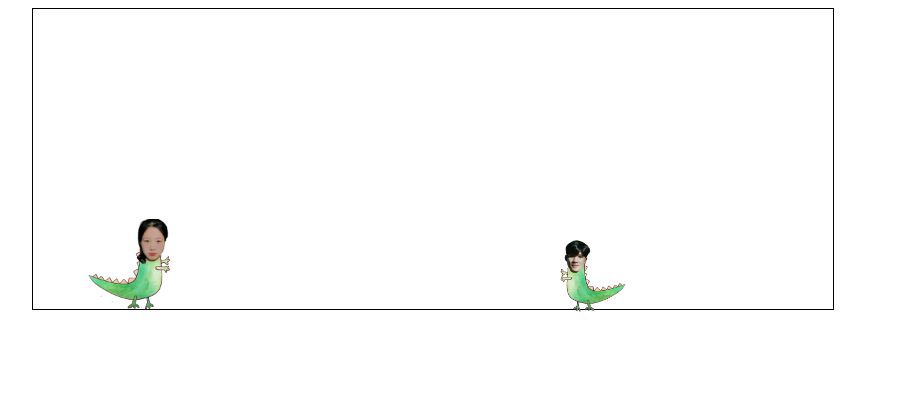
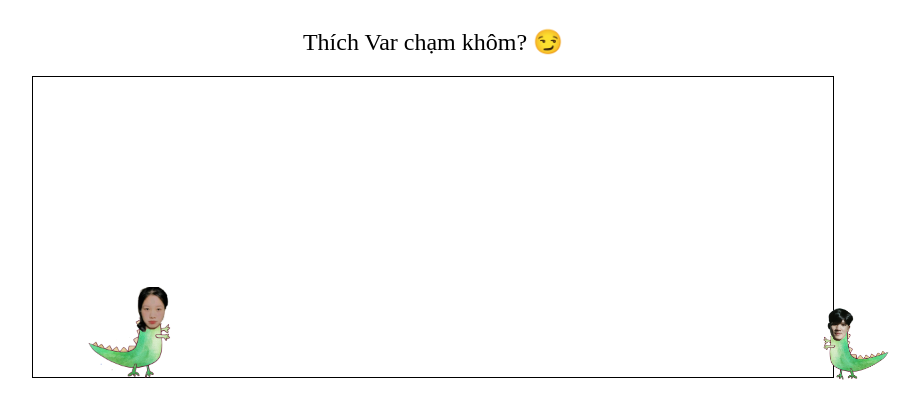
Before and after one commit to TrueNQH/dinocrush, a plain HTML site: page index.html in a window 1280 px wide. Shown: the whole page, without its empty margins (207-1125 px from the left). Drawn offline with Linux system fonts and the light colour scheme.

Commit message:
update 2

```diff
--- a/index.html
+++ b/index.html
@@ -7,6 +7,9 @@
     <link rel="stylesheet" href="style.css" />
   </head>
   <body>
+    <div class="container">
+      <div id="title">Thích Var chạm khôm? 😏</div>
+    </div>
     <div class="game">
       <div id="dino"></div>
 
--- a/script.js
+++ b/script.js
@@ -25,7 +25,7 @@ let isAlive = setInterval(function () {
     // collision
     audio.play();
   }
-}, 10);
+}, 1);
 
 document.addEventListener("keydown", function (event) {
   jump();
--- a/style.css
+++ b/style.css
@@ -1,11 +1,25 @@
+.container {
+  max-width: 600px;
+  margin: 0 auto;
+}
+#title {
+  text-align: center;
+  font-size: 24px;
+  padding: 20px 0;
+}
 .game {
   width: 800px;
   height: 300px;
   border: 1px solid black;
-  margin: auto;
+  margin:  auto;
 }
 body {
   overflow-x: hidden;
+}
+#title p {
+  margin: 0 auto;
+  font-size: 20;
+
 }
 #dino {
   width: 100px;
@@ -24,7 +38,7 @@ body {
   top: 130px;
   left: 580px;
   background-image: url("img/h.png");
-  animation: block 1.5s infinite linear;
+  animation: block 1.5s infinite linear 2s;
 }
 .jump {
   animation: jump 0.3s linear;
```
